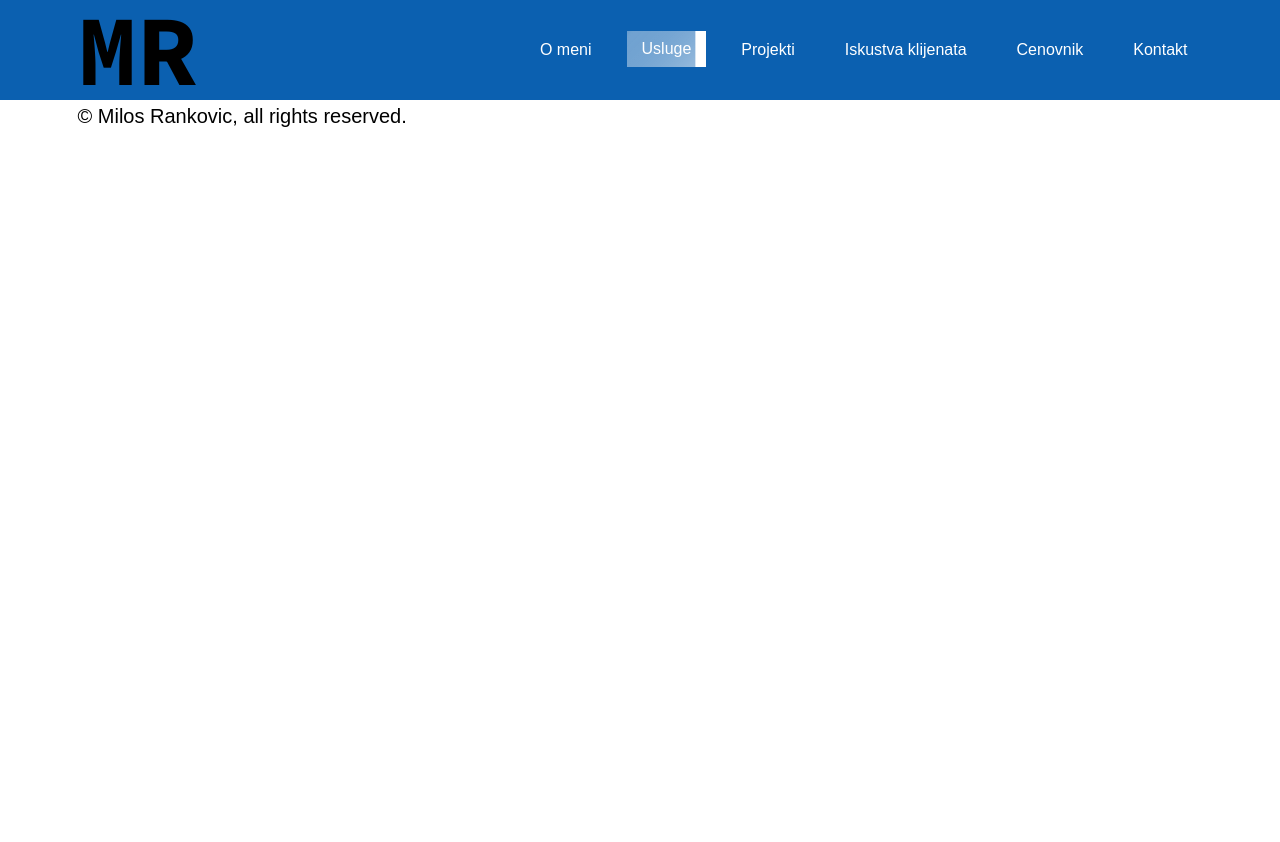
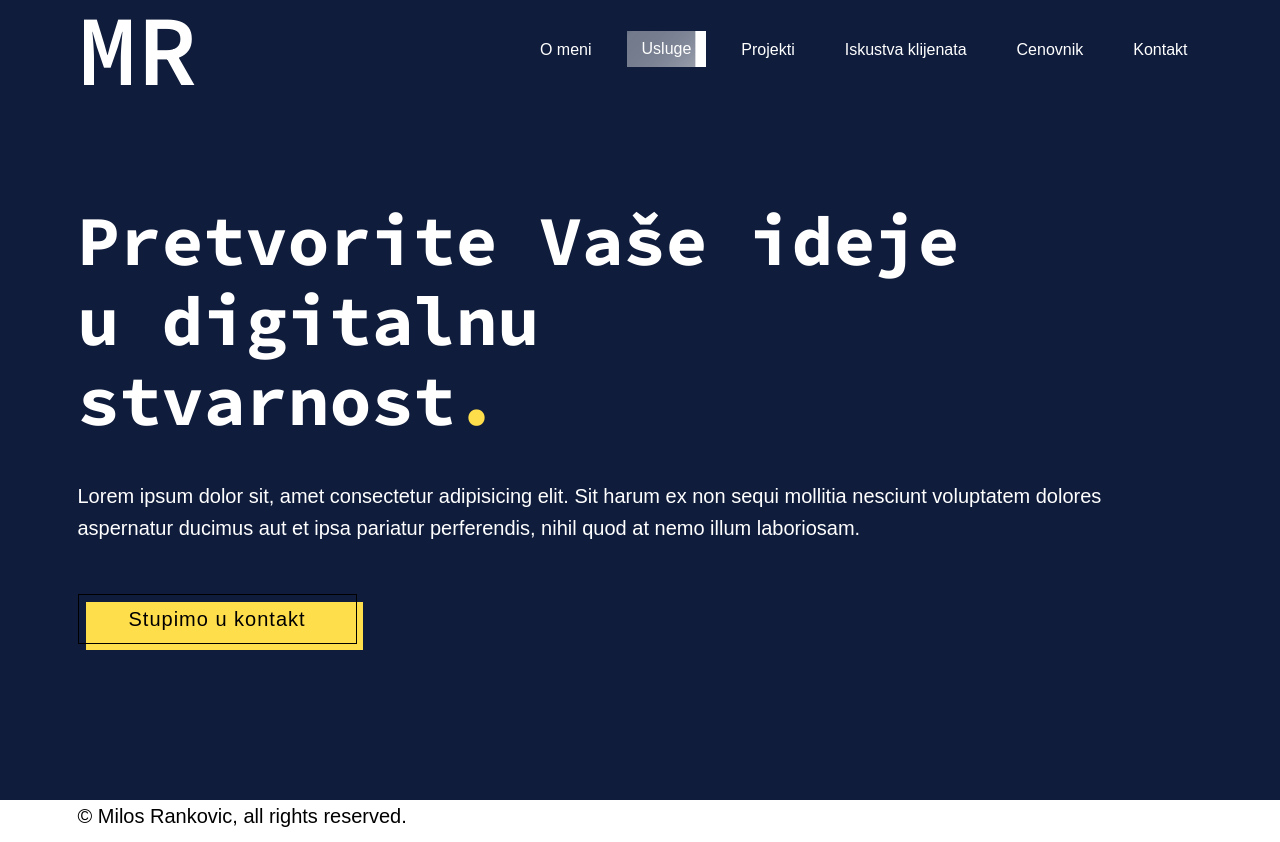
Before and after one commit to milosRank/milos-rankovic-portfolio, a PHP site: page / in a window 1280 px wide. Before the commit the page ends 127 px from the top, so only its background shows below. Run offline with PHP 8.4, Linux system fonts and the light colour scheme; style sheets or scripts are compiled from the project's sources; some libraries are stand-ins or nearby versions; some web fonts are replaced.

Commit message:
Progress

```diff
--- a/assets/scss/_global.scss
+++ b/assets/scss/_global.scss
@@ -94,6 +94,10 @@ p {
 
 strong {
     font-family: vars.$font-primary-semi-bold;
+}
+
+.dot {
+    color: vars.$text-sixth-color;
 }
 
 
@@ -201,6 +205,22 @@ ol {
 
 
 
+// ==== Background color modifications ====
+
+.bg-dark-grey,
+.bg-dark-blue,
+.bg-blue {
+    color: vars.$white;
+
+    p,
+    a:not(.button),
+    li {
+        color: inherit;
+    }
+}
+
+
+
 // ==== Various ====
 
 // RESPONSIVE
--- a/assets/scss/backgrounds/_background-colors.scss
+++ b/assets/scss/backgrounds/_background-colors.scss
@@ -25,6 +25,10 @@
     background-color: vars.$dark-blue;
 }
 
+.bg-dark-grey {
+    background-color: vars.$dark-grey;
+}
+
 .bg-light-blue {
     background-color: vars.$light-blue;
 }
--- a/assets/scss/components/_buttons.scss
+++ b/assets/scss/components/_buttons.scss
@@ -24,7 +24,7 @@ button,
     border: 1px solid transparent;
     outline: none;
     cursor: pointer;
-    @include vars.font(vars.$font-primary-light, normal, 2rem, 2.2rem);
+    @include vars.font(vars.$font-primary-regular, normal, 2rem, 2.2rem);
     transition: 0.3s ease;
     color: vars.$text-primary-color;
     text-decoration: none;
@@ -82,6 +82,7 @@ a.button:hover {
 
 .button-off--tertiary {
     @extend .button-off;
+    color: vars.$text-primary-color;
 
     &::after {
         background-color: vars.$brand-fifth-color;
--- a/assets/scss/main.scss
+++ b/assets/scss/main.scss
@@ -10,6 +10,7 @@
     05. Partials
     06. Components
     07. Spacings
+    08. Sections
 
 */
 
@@ -68,3 +69,11 @@
 */
 
 @import "./spacing/spacing";
+
+
+
+/*
+	==== Sections ====
+*/
+
+@import "./sections/all-sections";
--- a/assets/scss/partials/header/_header.scss
+++ b/assets/scss/partials/header/_header.scss
@@ -18,7 +18,7 @@ header {
     right: 0;
     transition: transform 0.5s cubic-bezier(0.175, 0.885, 0.32, 1.275);
     z-index: 10;
-    background-color: vars.$brand-secondary-color;
+    background-color: vars.$dark-grey;
 
     button.hamburger-button {
         display: none;
@@ -26,6 +26,10 @@ header {
 
     &.hide {
         transform: translateY(-100%);
+    }
+
+    &.floating-header {
+        box-shadow: 0px 5px 9.5px 0.5px rgba(0, 0, 0, 0.15);
     }
 
     .header__inner {
--- a/assets/scss/partials/header/_navigation-menu.scss
+++ b/assets/scss/partials/header/_navigation-menu.scss
@@ -59,8 +59,6 @@ header .navigation-menu {
     }
 
     ul li:not(.active-section):hover {
-        background-color: vars.$brand-secondary-color;
-        color: vars.$white;
         transition: 0.2s cubic-bezier(0.215, 0.610, 0.355, 1);
     }
 
@@ -145,7 +143,7 @@ header .navigation-menu {
         transform: translateX(100%);
         transition: transform 0.4s ease-out;
         padding-bottom: 100px;
-        background-color: vars.$brand-secondary-color;
+        background-color: vars.$brand-sixth-color;
         box-shadow: 7px 39px 12px 10px rgba(0,0,0,0.2);
 
         &.active {
@@ -228,7 +226,7 @@ header .navigation-menu {
                     background-image: none;
                     left: 30px;
                     right: 30px;
-                    background-color: #0A579F;
+                    background-color: #0b1939;
                 }
 
                 &::after {
@@ -250,7 +248,6 @@ header .navigation-menu {
 
                 &:last-child {
                     margin-bottom: 0;
-                    padding-bottom: 0;
                     border-bottom: none;
                 }
 
--- a/assets/scss/sections/_all-sections.scss
+++ b/assets/scss/sections/_all-sections.scss
@@ -11,4 +11,4 @@
 
 */
 
-@import "text-and-image";
+@import "hero-section";
--- /dev/null
+++ b/assets/scss/sections/_hero-section.scss
@@ -0,0 +1,100 @@
+/*
+    ==== HERO SECTION ====
+
+    Description:
+        Hero section of website.
+
+    Modificators:
+        No modificators.
+
+*/
+
+@use "../variables" as vars;
+
+.hero-section {
+    min-height: calc(100dvh - var(--headerHeight));
+    padding-top: 100px;
+    padding-bottom: 100px;
+
+    .heading {
+        max-width: 900px;
+
+        .title {
+            margin-bottom: 40px;
+
+            h1,
+            h2,
+            h3,
+            h4,
+            h5,
+            h6 {
+                font-size: 7rem;
+                line-height: 8rem;
+                margin-top: 0;
+                margin-bottom: 0;
+            }
+        }
+    }
+
+    .content {
+        max-width: 1100px;
+
+        .text {
+
+            & > *:first-child {
+                margin-top: 0;
+            }
+
+            & > *:last-child {
+                margin-bottom: 0;
+            }
+        }
+    }
+
+    .cta-wrapper {
+        margin-top: 50px;
+    }
+}
+
+
+// RESPONSIVE
+
+@media(max-width: 767px) {
+
+    .hero-section {
+
+        .heading .title {
+
+            h1,
+            h2,
+            h3,
+            h4,
+            h5,
+            h6 {
+                font-size: vars.$fs-large;
+                line-height: 5.5rem;
+            }
+        }
+    }
+}
+
+@media(max-width: 576px) {
+
+    .hero-section {
+        padding-top: 50px;
+        padding-bottom: 50px;
+
+        .heading .title {
+
+            h1,
+            h2,
+            h3,
+            h4,
+            h5,
+            h6 {
+                font-size: vars.$fs-medium;
+                line-height: 4.5rem;
+            }
+        }
+    }
+}
--- a/index.php
+++ b/index.php
@@ -28,6 +28,9 @@
 
         <main> <!-- Main start -->
 
+            <!-- Hero section -->
+            <?php include 'sections/hero-section.php';?>
+
         </main> <!-- Main end -->
 
 
--- a/partials/elements/header.php
+++ b/partials/elements/header.php
@@ -12,7 +12,7 @@
                         <div class="logo-holder">
                             <div class="logo-holder__inner">
                                 <a href="index.php" aria-label="Go to homepage of Milos Rankovic Portfolio" style="text-decoration: none;">
-                                    <span style="font-family: 'primary-bold'; font-size:10rem;line-height: 10rem; color: black;">MR</span>
+                                    <span style="font-family: 'primary-semi-bold'; font-size:10rem;line-height: 10rem; color: white;">MR</span>
                                 </a>
                             </div>
                         </div> <!-- Logo holder end -->
--- /dev/null
+++ b/sections/hero-section.php
@@ -0,0 +1,35 @@
+<!-- Hero section start -->
+<section class="hero-section bg-dark-grey">
+    <div class="container-fluid">
+        <div class="wrapper">
+            <div class="container">
+
+                <!-- Hero section inner start -->
+                <div class="hero-sections__inner">
+
+                    <div class="heading">
+                        <div class="title">
+                            <h1>Pretvorite Vaše ideje u digitalnu stvarnost<span class="dot">.</span></h1>
+                        </div>
+                    </div>
+
+                    <div class="content">
+                        <div class="text">
+                            <p>
+                                Lorem ipsum dolor sit, amet consectetur adipisicing elit. Sit harum ex non sequi
+                                mollitia nesciunt voluptatem dolores aspernatur ducimus aut et ipsa pariatur
+                                perferendis, nihil quod at nemo illum laboriosam.
+                            </p>
+                        </div>
+                    </div>
+
+                    <div class="cta-wrapper">
+                        <a class="button button-off--tertiary" href="#contact-us">Stupimo u kontakt</a>
+                    </div>
+
+                </div> <!-- Hero section inner end -->
+
+            </div>
+        </div>
+    </div>
+</section> <!-- Hero section end -->
```
Also changed, not shown: assets/index.html (deleted, +0 -90 lines), assets/js/header/header.js (+96 -15 lines), assets/scss/sections/_text-and-image.scss (deleted, +0 -16 lines).
